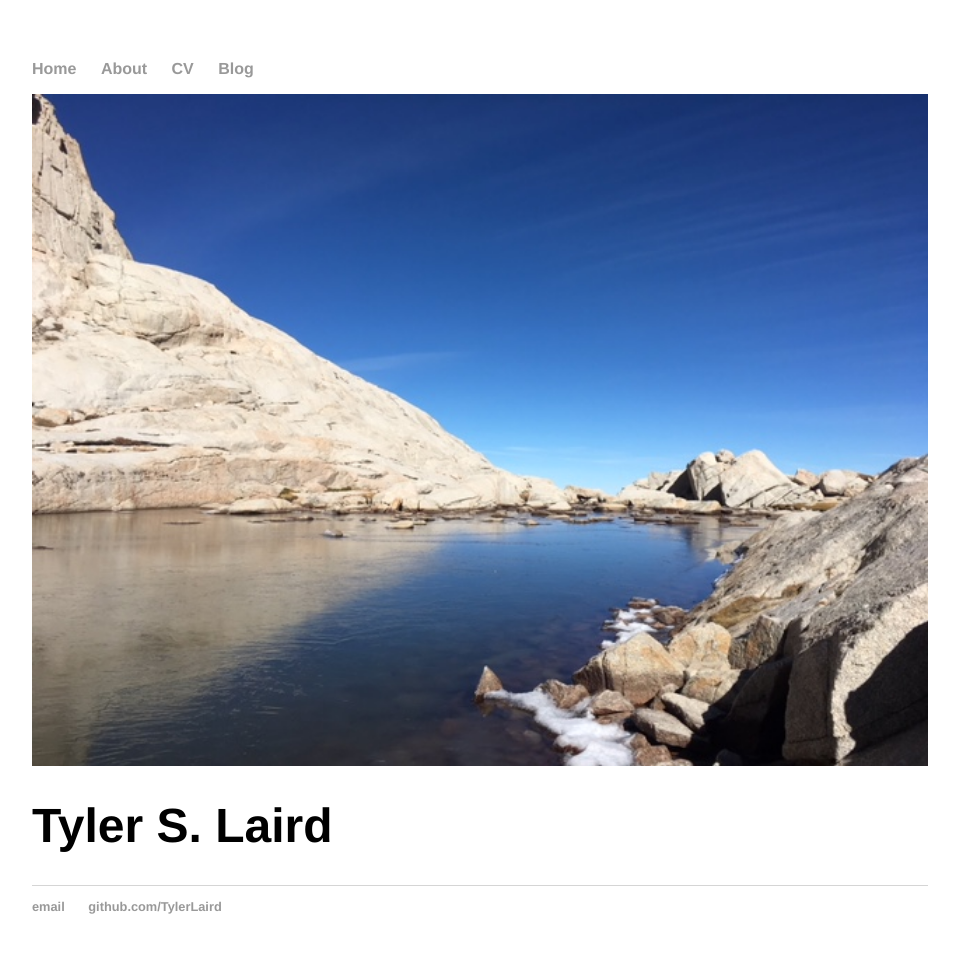
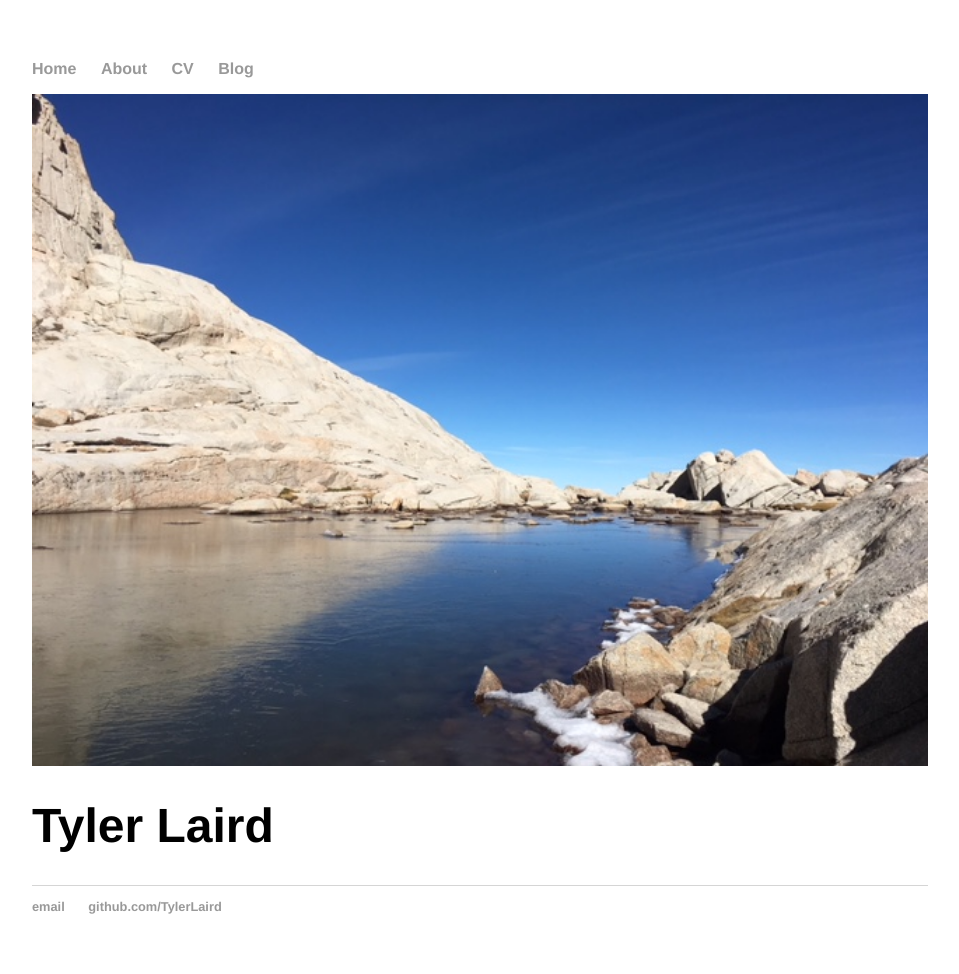
Before and after one commit to TylerLaird/TylerLaird.github.io, a Jekyll site: the page built from index.html, in a window 1280 px wide. Shown: the whole page, without its empty margins (160-1119 px from the left). Built offline with Jekyll 4.4.1, drawn with Linux system fonts in a browser that asks for light colours.

```diff
--- a/index.html
+++ b/index.html
@@ -7,5 +7,5 @@ title: Tyler Laird
 </div>
 
 <div class="blurb">
-	<h1>Tyler S. Laird</h1>
+	<h1>Tyler Laird</h1>
 </div><!-- /.blurb -->
```
